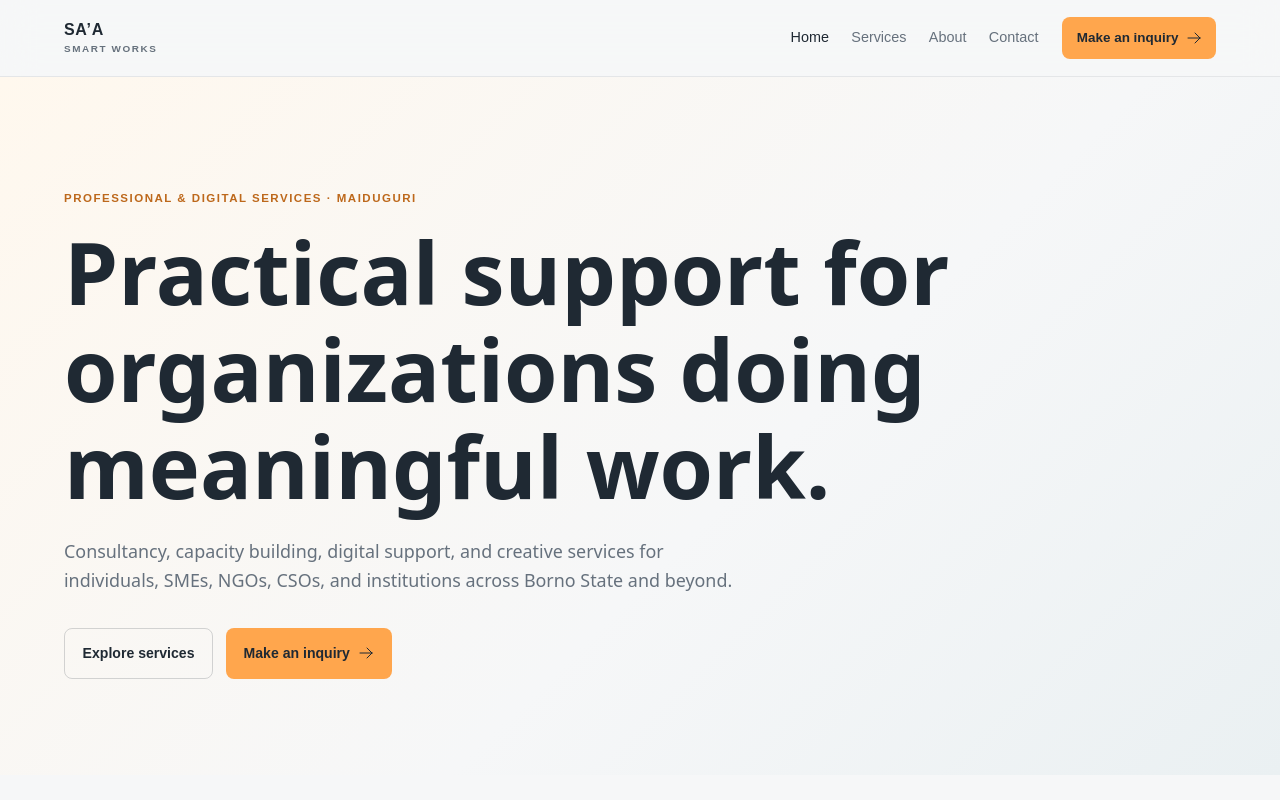
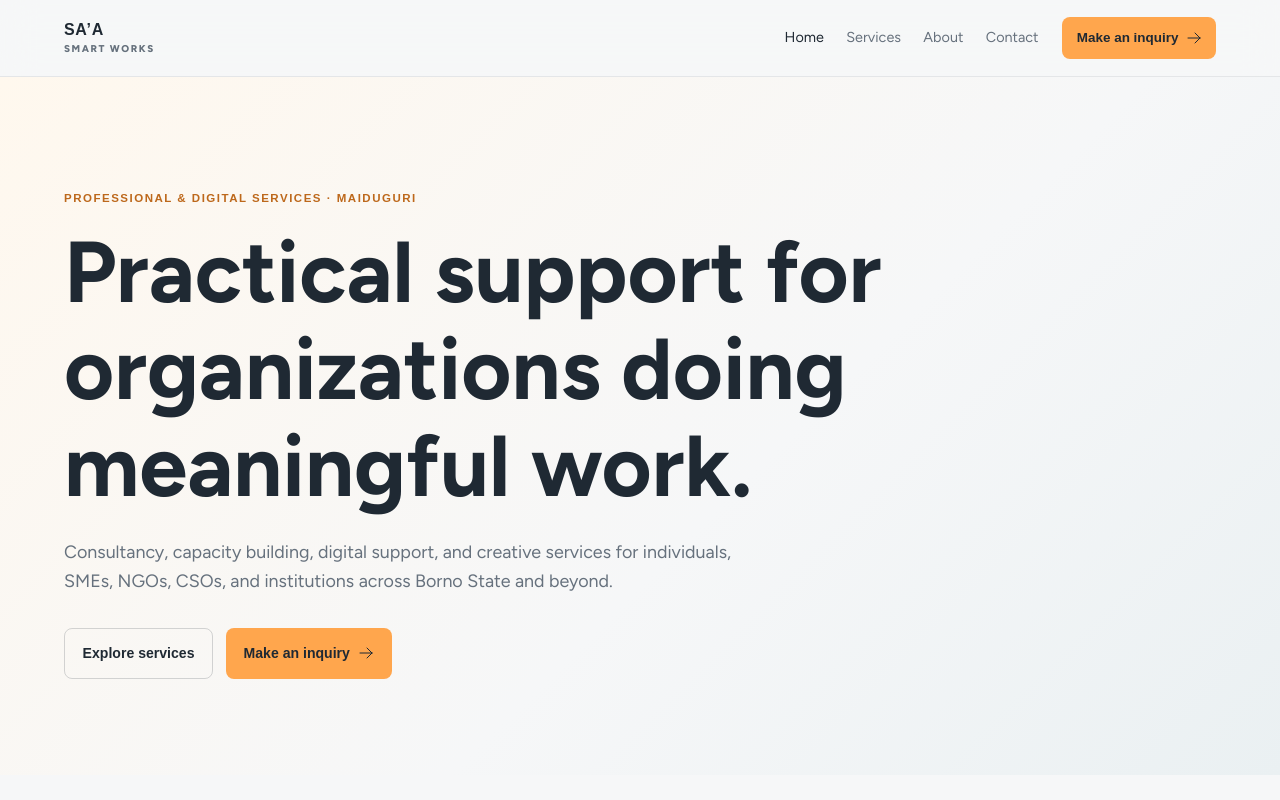
Before and after one commit to KabriAcid/saasmartworks, a Next.js app: page / in a window 1280 px wide. Shown: the top 800 px of the page. Built offline with nearby package versions, Linux system fonts and the light colour scheme.

Commit message:
Add Figtree font import and apply to body for consistent typography

```diff
--- a/app/globals.css
+++ b/app/globals.css
@@ -1,3 +1,4 @@
+@import url('https://fonts.googleapis.com/css2?family=Figtree:wght@400;500;600;700;800&display=swap');
 @import "tailwindcss";
 
 :root {
@@ -515,3 +516,8 @@ h3 {
 		transition: none !important;
 	}
 }
+
+body,
+body * {
+	font-family: 'Figtree', sans-serif;
+}
```
